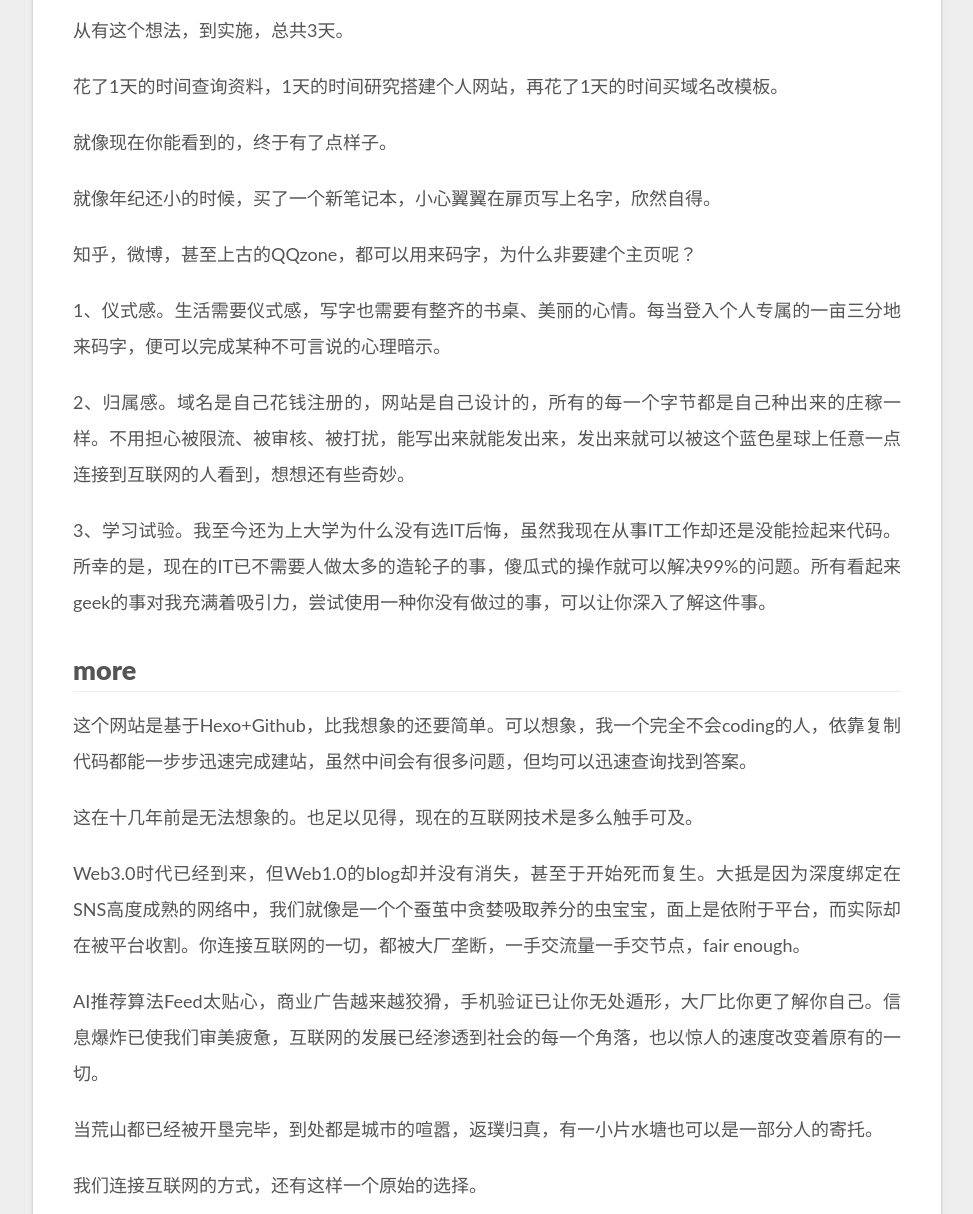
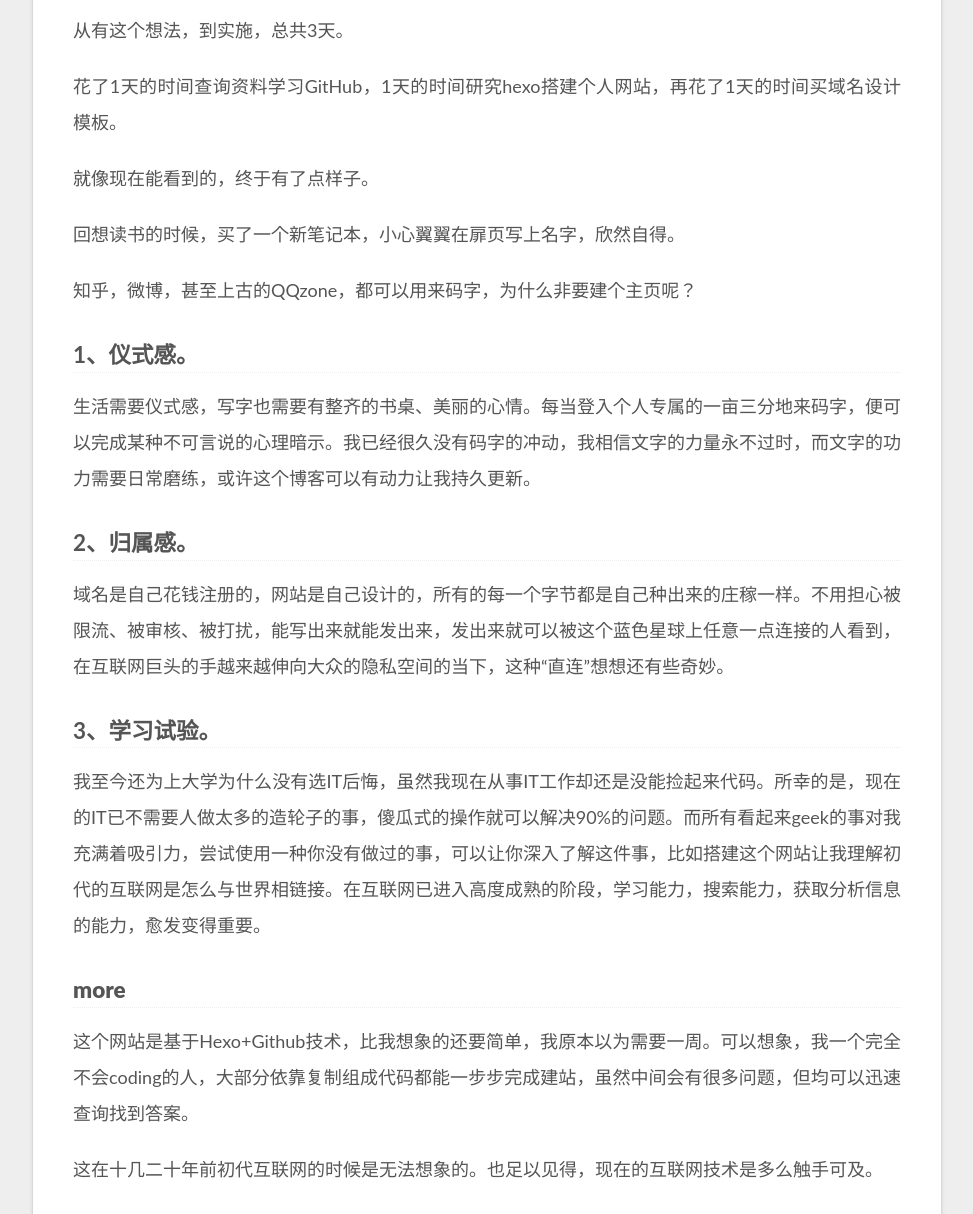
Before and after one commit to liux516/liux516.github.io, a plain HTML site: page 2020/Why_I_Start_to_Write_Blog/index.html in a window 1280 px wide. Shown: the part 738-1952 px from the top of the page, without its empty margins (279-1252 px from the left). Drawn offline with nearby package versions, Linux system fonts and the light colour scheme; some packages are replaced by stand-ins of ours; a script that the page names is missing.

Commit message:
Site updated: 2020-05-08 11:25:27

```diff
--- a/2020/Why_I_Start_to_Write_Blog/index.html
+++ b/2020/Why_I_Start_to_Write_Blog/index.html
@@ -22,16 +22,16 @@
     var CONFIG = {"hostname":"yoursite.com","root":"/","scheme":"Gemini","version":"7.8.0","exturl":false,"sidebar":{"position":"left","display":"always","padding":18,"offset":12,"onmobile":false},"copycode":{"enable":false,"show_result":false,"style":null},"back2top":{"enable":true,"sidebar":true,"scrollpercent":true},"bookmark":{"enable":false,"color":"#222","save":"auto"},"fancybox":false,"mediumzoom":false,"lazyload":false,"pangu":false,"comments":{"style":"tabs","active":null,"storage":true,"lazyload":false,"nav":null},"algolia":{"hits":{"per_page":10},"labels":{"input_placeholder":"Search for Posts","hits_empty":"We didn't find any results for the search: ${query}","hits_stats":"${hits} results found in ${time} ms"}},"localsearch":{"enable":false,"trigger":"auto","top_n_per_article":1,"unescape":false,"preload":false},"motion":{"enable":true,"async":false,"transition":{"post_block":"fadeIn","post_header":"slideDownIn","post_body":"slideDownIn","coll_header":"slideLeftIn","sidebar":"slideUpIn"}},"path":"search.xml"};
   </script>
 
-  <meta name="description" content="我为什么又开始写博客从有这个想法，到实施，总共3天。 花了1天的时间查询资料，1天的时间研究搭建个人网站，再花了1天的时间买域名改模板。 就像现在你能看到的，终于有了点样子。 就像年纪还小的时候，买了一个新笔记本，小心翼翼在扉页写上名字，欣然自得。 知乎，微博，甚至上古的QQzone，都可以用来码字，为什么非要建个主页呢？">
+  <meta name="description" content="我为什么又开始写博客从有这个想法，到实施，总共3天。 花了1天的时间查询资料学习GitHub，1天的时间研究hexo搭建个人网站，再花了1天的时间买域名设计模板。 就像现在能看到的，终于有了点样子。 回想读书的时候，买了一个新笔记本，小心翼翼在扉页写上名字，欣然自得。 知乎，微博，甚至上古的QQzone，都可以用来码字，为什么非要建个主页呢？">
 <meta property="og:type" content="article">
 <meta property="og:title" content="我为什么又开始写博客">
 <meta property="og:url" content="http://yoursite.com/2020/Why_I_Start_to_Write_Blog/index.html">
 <meta property="og:site_name" content="LiuX1e&#39;s Notes">
-<meta property="og:description" content="我为什么又开始写博客从有这个想法，到实施，总共3天。 花了1天的时间查询资料，1天的时间研究搭建个人网站，再花了1天的时间买域名改模板。 就像现在你能看到的，终于有了点样子。 就像年纪还小的时候，买了一个新笔记本，小心翼翼在扉页写上名字，欣然自得。 知乎，微博，甚至上古的QQzone，都可以用来码字，为什么非要建个主页呢？">
+<meta property="og:description" content="我为什么又开始写博客从有这个想法，到实施，总共3天。 花了1天的时间查询资料学习GitHub，1天的时间研究hexo搭建个人网站，再花了1天的时间买域名设计模板。 就像现在能看到的，终于有了点样子。 回想读书的时候，买了一个新笔记本，小心翼翼在扉页写上名字，欣然自得。 知乎，微博，甚至上古的QQzone，都可以用来码字，为什么非要建个主页呢？">
 <meta property="og:locale" content="en_US">
 <meta property="og:image" content="http://yoursite.com/images/write.jpg">
 <meta property="article:published_time" content="2020-04-26T04:47:49.000Z">
-<meta property="article:modified_time" content="2020-04-30T13:53:12.575Z">
+<meta property="article:modified_time" content="2020-05-08T03:22:39.497Z">
 <meta property="article:author" content="LiuX刘勰">
 <meta property="article:tag" content="blog">
 <meta property="article:tag" content="hexo">
@@ -227,7 +227,7 @@
                 <i class="far fa-file-word"></i>
               </span>
                 <span class="post-meta-item-text">Symbols count in article: </span>
-              <span>932</span>
+              <span>1.4k</span>
             </span>
             <span class="post-meta-item" title="Reading time">
               <span class="post-meta-item-icon">
@@ -249,21 +249,22 @@
         <p> <img src="/images/write.jpg" alt=""></p>
 <hr>
 <h1 id="我为什么又开始写博客"><a href="#我为什么又开始写博客" class="headerlink" title="我为什么又开始写博客"></a><strong>我为什么又开始写博客</strong></h1><p>从有这个想法，到实施，总共3天。</p>
-<p>花了1天的时间查询资料，1天的时间研究搭建个人网站，再花了1天的时间买域名改模板。</p>
-<p>就像现在你能看到的，终于有了点样子。</p>
-<p>就像年纪还小的时候，买了一个新笔记本，小心翼翼在扉页写上名字，欣然自得。</p>
+<p>花了1天的时间查询资料学习GitHub，1天的时间研究hexo搭建个人网站，再花了1天的时间买域名设计模板。</p>
+<p>就像现在能看到的，终于有了点样子。</p>
+<p>回想读书的时候，买了一个新笔记本，小心翼翼在扉页写上名字，欣然自得。</p>
 <p>知乎，微博，甚至上古的QQzone，都可以用来码字，为什么非要建个主页呢？</p>
 <a id="more"></a>
 
-<p>1、仪式感。生活需要仪式感，写字也需要有整齐的书桌、美丽的心情。每当登入个人专属的一亩三分地来码字，便可以完成某种不可言说的心理暗示。</p>
-<p>2、归属感。域名是自己花钱注册的，网站是自己设计的，所有的每一个字节都是自己种出来的庄稼一样。不用担心被限流、被审核、被打扰，能写出来就能发出来，发出来就可以被这个蓝色星球上任意一点连接到互联网的人看到，想想还有些奇妙。</p>
-<p>3、学习试验。我至今还为上大学为什么没有选IT后悔，虽然我现在从事IT工作却还是没能捡起来代码。所幸的是，现在的IT已不需要人做太多的造轮子的事，傻瓜式的操作就可以解决99%的问题。所有看起来geek的事对我充满着吸引力，尝试使用一种你没有做过的事，可以让你深入了解这件事。</p>
-<h1 id="more"><a href="#more" class="headerlink" title="more"></a><strong>more</strong></h1><p>这个网站是基于Hexo+Github，比我想象的还要简单。可以想象，我一个完全不会coding的人，依靠复制代码都能一步步迅速完成建站，虽然中间会有很多问题，但均可以迅速查询找到答案。</p>
-<p>这在十几年前是无法想象的。也足以见得，现在的互联网技术是多么触手可及。</p>
+<h3 id="1、仪式感。"><a href="#1、仪式感。" class="headerlink" title="1、仪式感。"></a>1、仪式感。</h3><p>生活需要仪式感，写字也需要有整齐的书桌、美丽的心情。每当登入个人专属的一亩三分地来码字，便可以完成某种不可言说的心理暗示。我已经很久没有码字的冲动，我相信文字的力量永不过时，而文字的功力需要日常磨练，或许这个博客可以有动力让我持久更新。</p>
+<h3 id="2、归属感。"><a href="#2、归属感。" class="headerlink" title="2、归属感。"></a>2、归属感。</h3><p>域名是自己花钱注册的，网站是自己设计的，所有的每一个字节都是自己种出来的庄稼一样。不用担心被限流、被审核、被打扰，能写出来就能发出来，发出来就可以被这个蓝色星球上任意一点连接的人看到，在互联网巨头的手越来越伸向大众的隐私空间的当下，这种“直连”想想还有些奇妙。</p>
+<h3 id="3、学习试验。"><a href="#3、学习试验。" class="headerlink" title="3、学习试验。"></a>3、学习试验。</h3><p>我至今还为上大学为什么没有选IT后悔，虽然我现在从事IT工作却还是没能捡起来代码。所幸的是，现在的IT已不需要人做太多的造轮子的事，傻瓜式的操作就可以解决90%的问题。而所有看起来geek的事对我充满着吸引力，尝试使用一种你没有做过的事，可以让你深入了解这件事，比如搭建这个网站让我理解初代的互联网是怎么与世界相链接。在互联网已进入高度成熟的阶段，学习能力，搜索能力，获取分析信息的能力，愈发变得重要。</p>
+<h3 id="more"><a href="#more" class="headerlink" title="more"></a><strong>more</strong></h3><p>这个网站是基于Hexo+Github技术，比我想象的还要简单，我原本以为需要一周。可以想象，我一个完全不会coding的人，大部分依靠复制组成代码都能一步步完成建站，虽然中间会有很多问题，但均可以迅速查询找到答案。</p>
+<p>这在十几二十年前初代互联网的时候是无法想象的。也足以见得，现在的互联网技术是多么触手可及。</p>
 <p>Web3.0时代已经到来，但Web1.0的blog却并没有消失，甚至于开始死而复生。大抵是因为深度绑定在SNS高度成熟的网络中，我们就像是一个个蚕茧中贪婪吸取养分的虫宝宝，面上是依附于平台，而实际却在被平台收割。你连接互联网的一切，都被大厂垄断，一手交流量一手交节点，fair enough。</p>
-<p>AI推荐算法Feed太贴心，商业广告越来越狡猾，手机验证已让你无处遁形，大厂比你更了解你自己。信息爆炸已使我们审美疲惫，互联网的发展已经渗透到社会的每一个角落，也以惊人的速度改变着原有的一切。</p>
-<p>当荒山都已经被开垦完毕，到处都是城市的喧嚣，返璞归真，有一小片水塘也可以是一部分人的寄托。</p>
-<p>我们连接互联网的方式，还有这样一个原始的选择。</p>
+<p>AI推荐算法Feed太贴心，商业广告越来越狡猾，手机验证已让你无处遁形。我在DY上坚决没有按下同意上传通讯录，哪怕一次次的弹窗温馨提示，然而还是会发现几天就有几十个熟人关注你，吓得我几天卸载。因为其他人都上传了，其他人的通讯录里边有你的手机，每个人必须“出卖”自己的信息，才能获得交换的“奶头乐”流量。</p>
+<p>互联网巨头大厂比你妈更了解你自己，比你更了解你自己。信息爆炸使我们审美疲惫，互联网的发展已经渗透到社会的每一个角落，也以惊人的速度改变着原有的一切，社交关系、生活娱乐、乃至整个国家的经济体系、文化体系。</p>
+<p>在我们享受互联网便利的同时也变得越来越傻瓜，但是我并不认为有用信息的获取变得更简单。因为UGC平台看似海量的信息越来越细分，以至“私域流量”的概念甚嚣尘上，推荐算法使每个人无声无息失去了选择权，对于个人而言其实越来越封闭。其实这对于探索互联网(有谁还记得上古词汇”surfing the Internet”)的能力提出更高的要求。当荒山都已经被开垦完毕，到处都是城市的喧嚣，返璞归真，有一小片水塘也可以是一部分人偶尔的寄托。</p>
+<p>然而，我们连接互联网的方式，还有这样一个原始的选择。</p>
 <p>每个有想法的人，都应该有自己的个人主站。</p>
 <hr>
 
@@ -344,7 +345,7 @@
 
       <!--noindex-->
       <div class="post-toc-wrap sidebar-panel">
-          <div class="post-toc motion-element"><ol class="nav"><li class="nav-item nav-level-1"><a class="nav-link" href="#我为什么又开始写博客"><span class="nav-number">1.</span> <span class="nav-text">我为什么又开始写博客</span></a></li><li class="nav-item nav-level-1"><a class="nav-link" href="#more"><span class="nav-number">2.</span> <span class="nav-text">more</span></a></li></ol></div>
+          <div class="post-toc motion-element"><ol class="nav"><li class="nav-item nav-level-1"><a class="nav-link" href="#我为什么又开始写博客"><span class="nav-number">1.</span> <span class="nav-text">我为什么又开始写博客</span></a><ol class="nav-child"><li class="nav-item nav-level-3"><a class="nav-link" href="#1、仪式感。"><span class="nav-number">1.0.1.</span> <span class="nav-text">1、仪式感。</span></a></li><li class="nav-item nav-level-3"><a class="nav-link" href="#2、归属感。"><span class="nav-number">1.0.2.</span> <span class="nav-text">2、归属感。</span></a></li><li class="nav-item nav-level-3"><a class="nav-link" href="#3、学习试验。"><span class="nav-number">1.0.3.</span> <span class="nav-text">3、学习试验。</span></a></li><li class="nav-item nav-level-3"><a class="nav-link" href="#more"><span class="nav-number">1.0.4.</span> <span class="nav-text">more</span></a></li></ol></li></ol></li></ol></div>
       </div>
       <!--/noindex-->
 
--- a/css/main.css
+++ b/css/main.css
@@ -1175,7 +1175,7 @@ pre .javascript .function {
 }
 .links-of-author a::before,
 .links-of-author span.exturl::before {
-  background: #f1f;
+  background: #ff7caa;
   border-radius: 50%;
   content: ' ';
   display: inline-block;
```
Also changed, not shown: content.json (+1 -1 lines), index.html (+4 -4 lines), search.xml (+12 -11 lines).
